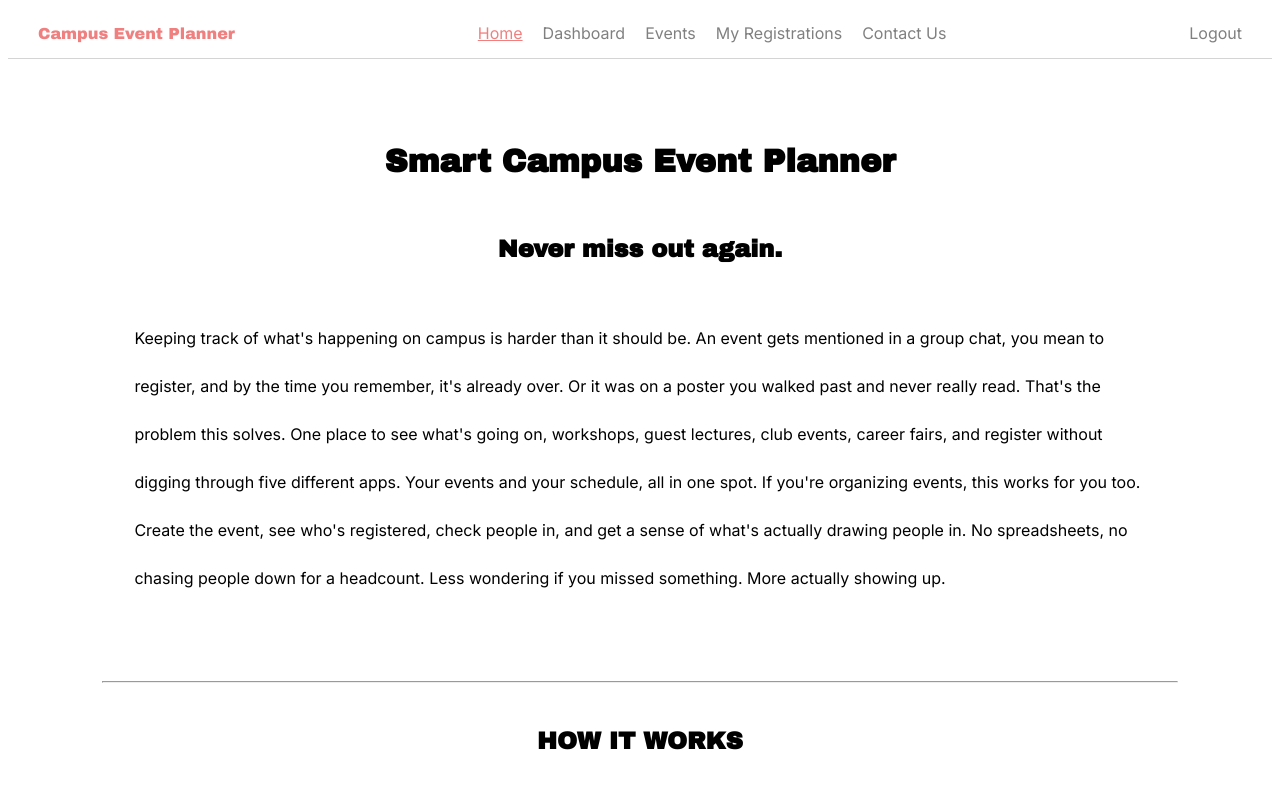
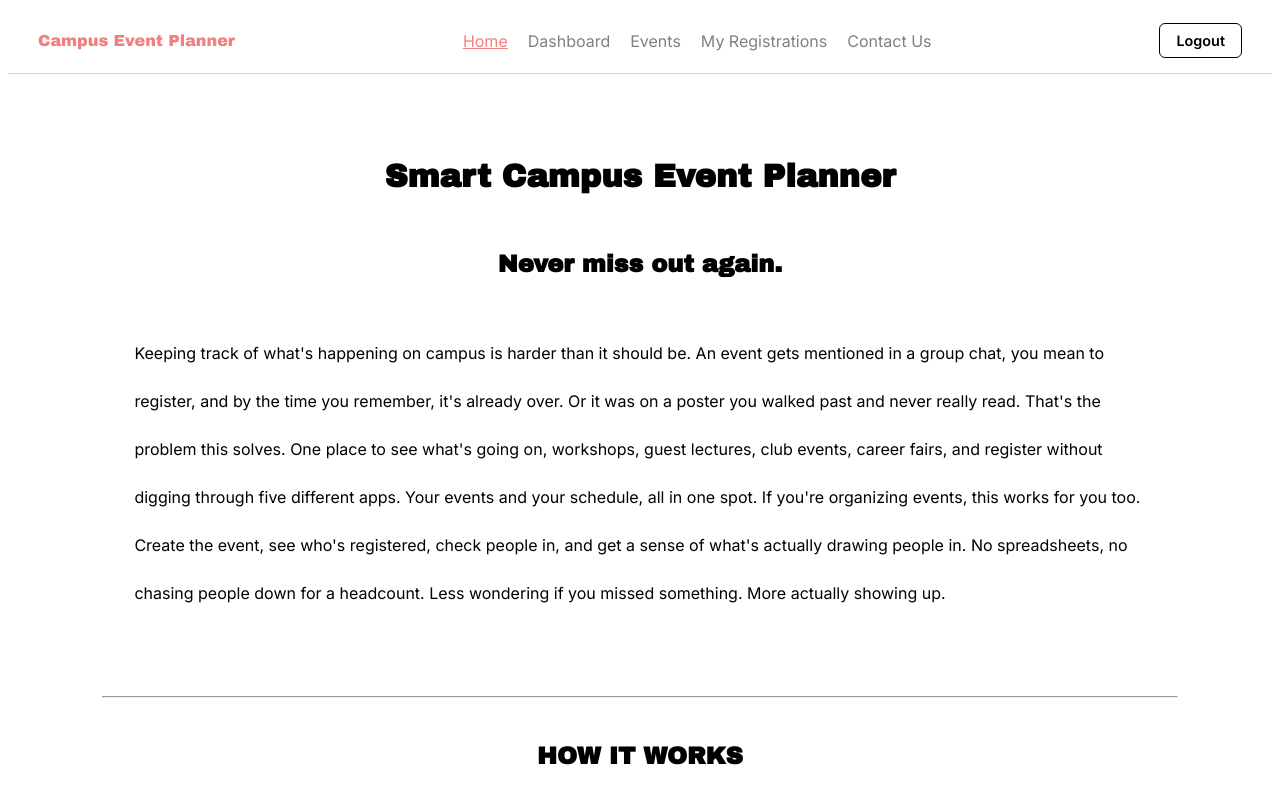
Before and after one commit to HarshPatel-2005/Smart-Campus-Event-Planner, a website: page views/index.html in a window 1280 px wide. Shown: the top 800 px of the page. Drawn offline with Linux system fonts and the light colour scheme.

Commit message:
Update style.css

```diff
--- a/public/css/style.css
+++ b/public/css/style.css
@@ -4,9 +4,28 @@ body, input, button, select, textarea {
   font-family: 'Inter', sans-serif;
 }
 
-button{
+button, .btn {
     width: 10em;
     height: 3em;
+    border: 1px solid black;
+    border-radius: 6px;
+    background-color: white;
+    color: black;
+    font-family: 'Inter', sans-serif;
+    font-size: 0.95rem;
+    font-weight: 600;
+    cursor: pointer;
+    transition: 0.2s ease;
+}
+
+button:hover, .btn:hover {
+    background-color: black;
+    color: white;
+    transform: scale(1.05);
+}
+
+button:active, .btn:active {
+    transform: scale(0.95);
 }
 
 h1, h2, h3, .navbar-logo {
@@ -40,6 +59,13 @@ h1, h2, h3, .navbar-logo {
     margin: 0;
     padding: 0;
     flex-wrap: wrap;
+}
+
+.navbar-actions .btn {
+    width: auto;
+    height: auto;
+    padding: 8px 16px;
+    font-size: 0.9rem;
 }
 
 a{
```
